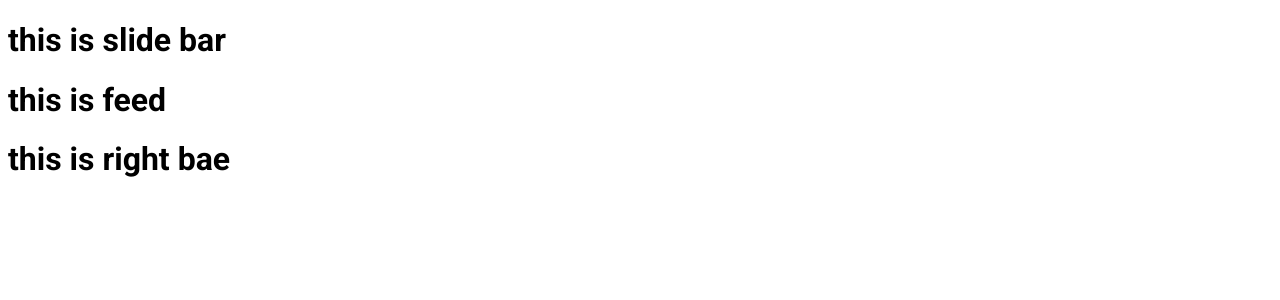
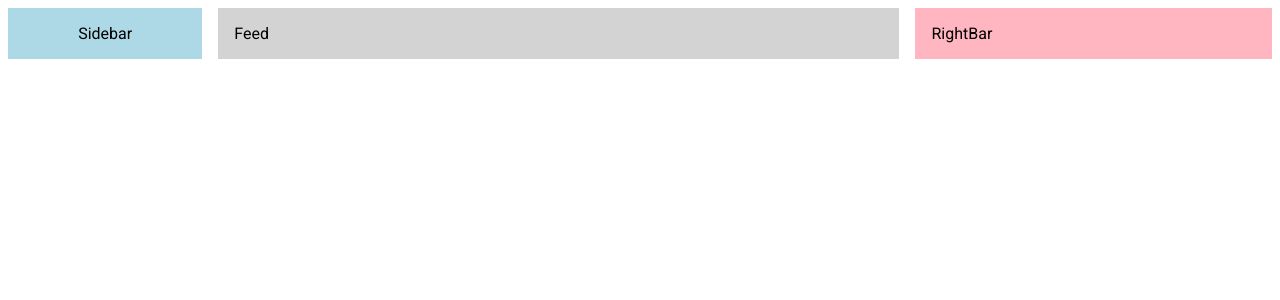
Before and after one commit to JabedH/react-mui, a React (Create React App) app: page / in a window 1280 px wide. Shown: the top 300 px of the page. Built offline with nearby package versions, Linux system fonts and the light colour scheme.

Commit message:
added nav bar

```diff
--- a/src/App.js
+++ b/src/App.js
@@ -1,5 +1,5 @@
 import * as React from "react";
-import { Button, styled } from "@mui/material";
+import { Box, Button, Stack, styled } from "@mui/material";
 import { Add, Settings } from "@mui/icons-material";
 import { Typography } from "@mui/material";
 import Sidebar from "./components/Sidebar";
@@ -19,11 +19,13 @@ function App() {
     },
   });
   return (
-    <div>
-      <Sidebar />
-      <Feed />
-      <RightBar />
-    </div>
+    <Box>
+      <Stack direction="row" spacing={2} justifyContent="space-evenly">
+        <Sidebar />
+        <Feed />
+        <RightBar />
+      </Stack>
+    </Box>
   );
 }
 
--- a/src/components/Feed.js
+++ b/src/components/Feed.js
@@ -1,11 +1,8 @@
+import { Box } from "@mui/material";
 import React from "react";
 
 const Feed = () => {
-  return (
-    <div>
-      <h1>this is feed</h1>
-    </div>
-  );
+  return <Box bgcolor='lightgray' flex={4} p={2}>Feed</Box>;
 };
 
 export default Feed;
--- a/src/components/RightBar.js
+++ b/src/components/RightBar.js
@@ -1,10 +1,16 @@
+import { Box } from "@mui/material";
 import React from "react";
 
 const RightBar = () => {
   return (
-    <div>
-      <h1>this is right bae</h1>
-    </div>
+    <Box
+      bgcolor="lightpink"
+      flex={2}
+      p={2}
+      sx={{ display: { xs: "none", sm: "block" } }}
+    >
+      RightBar
+    </Box>
   );
 };
 
--- a/src/components/Sidebar.js
+++ b/src/components/Sidebar.js
@@ -1,10 +1,17 @@
+import { Box } from "@mui/material";
 import React from "react";
 
 const Sidebar = () => {
   return (
-    <div>
-      <h1>this is slide bar</h1>
-    </div>
+    <Box
+      bgcolor="lightblue"
+      flex={1}
+      p={2}
+      textAlign="center"
+      sx={{ display: { xs: "none", sm: "block" } }}
+    >
+      Sidebar
+    </Box>
   );
 };
 
```
